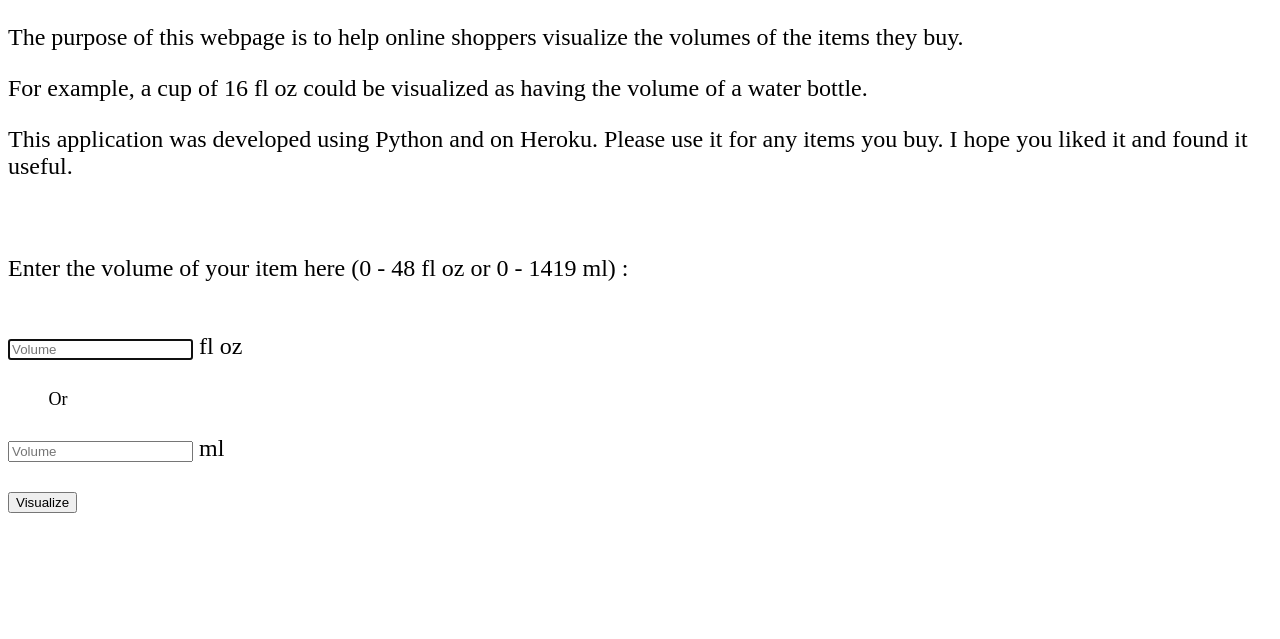
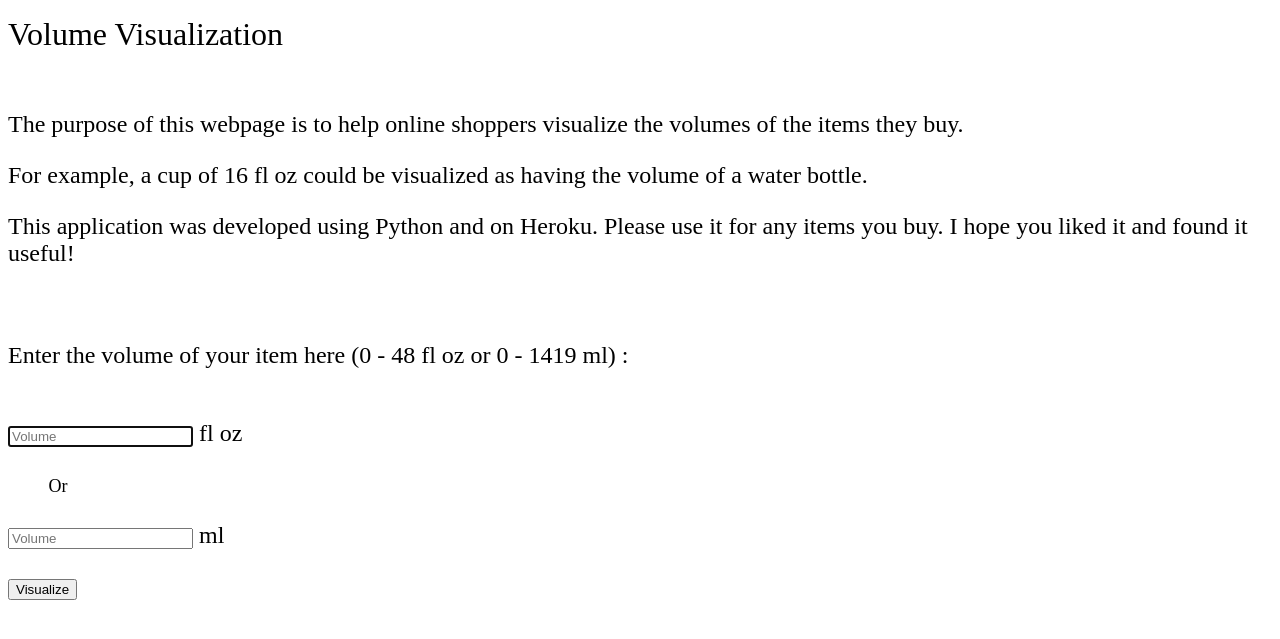
Before and after one commit to antopiaz/vol-viz, a Python web app: template myapp/templates/login.html in a window 1280 px wide. Shown: the top 639 px of the page. Run offline with Jinja, Linux system fonts and the light colour scheme; the template is opened without the code that fills it, so the values that code supplies are empty.

Commit message:
added big title

```diff
--- a/myapp/templates/login.html
+++ b/myapp/templates/login.html
@@ -6,10 +6,12 @@
 </head>
 <body>
     <form action="/login" method="post">
+        <p><font size="+3"> Volume Visualization </font></p>
+        <br>
         <font size="+2">
         <p>The purpose of this webpage is to help online shoppers visualize the volumes of the items they buy.</p>
         <p> For example, a cup of 16 fl oz could be visualized as having the volume of a water bottle.</p>
-        <p> This application was developed using Python and on Heroku. Please use it for any items you buy. I hope you liked it and found it useful. </p>
+        <p> This application was developed using Python and on Heroku. Please use it for any items you buy. I hope you liked it and found it useful!</p>
         <br>
         <p>Enter the volume of your item here (0 - 48 fl oz or 0 - 1419 ml) :</p>
         <br>
```
